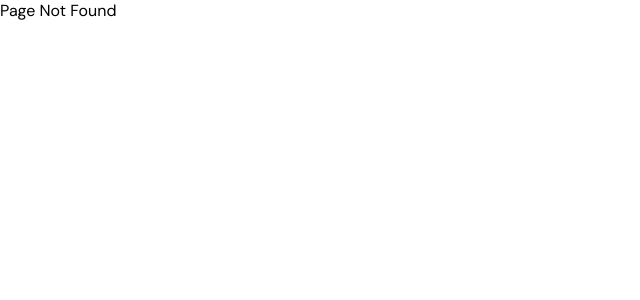
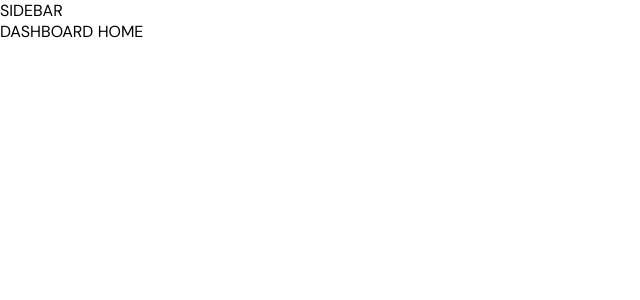
Before and after one commit to Arn-v/NeuraVolt-Frontend, a React (Create React App) app in the folder neuravolt-frontend/: page /dashboard in a window 1280 px wide. Before the commit this address had no page. Shown: the top 300 px of the page, without its empty margins (0-640 px from the left). Built offline with nearby package versions, Linux system fonts and the light colour scheme.

Commit message:
adding routes for dashboard

```diff
--- a/neuravolt-frontend/src/App.js
+++ b/neuravolt-frontend/src/App.js
@@ -2,6 +2,11 @@ import { Routes, Route } from "react-router-dom";
 import HomePage from "./Pages/HomePage";
 import LoginPage from "./Pages/LoginPage";
 import ContactPage from "./Pages/ContactPage";
+import DashboardPage from "./Pages/DashboardPage";
+import Inbox from "./Pages/Dashboard/Inbox";
+import Predictions from "./Pages/Dashboard/Predictions";
+import Analytics from "./Pages/Dashboard/Analytics";
+import DashboardHome from "./Pages/Dashboard/DashboardHome";
 
 
 function App()
@@ -15,6 +20,21 @@ function App()
             <Route path="/login" element={ <LoginPage/> } />
             <Route path="/contact-sales" element={<ContactPage/> } />
 
+            <Route path="/dashboard" element={<DashboardPage/> }>
+
+              <Route index element={<DashboardHome />} />
+              <Route path="inbox" element={ <Inbox/> }  />
+              <Route path="predictions" element={<Predictions />}  />
+              <Route path="analytics" element={<Analytics />}  />
+              {/* <Route path="/consumer-reports" element=  />
+              <Route path="/weather" element=  />
+              <Route path="/api-keys" element=  />
+              <Route path="/contact-us" element=  />
+              <Route path="/profile" element=  />
+              <Route path="/aetting" element=  /> */}
+
+            </Route>
+
             <Route path="*" element={ <div>Page Not Found</div>} />
         </Routes>
     </div>
--- /dev/null
+++ b/neuravolt-frontend/src/Pages/Dashboard/Analytics.js
@@ -0,0 +1,13 @@
+
+
+function Analytics()
+{
+
+    return(
+        <div>
+            ANALYTICS PAGE
+        </div>
+    )
+}
+
+export default Analytics ;
--- /dev/null
+++ b/neuravolt-frontend/src/Pages/Dashboard/DashboardHome.js
@@ -0,0 +1,14 @@
+
+
+function DashboardHome()
+{
+
+    return(
+        <div>
+            DASHBOARD HOME
+        </div>
+    )
+}
+
+
+export default DashboardHome ;
--- /dev/null
+++ b/neuravolt-frontend/src/Pages/Dashboard/Inbox.js
@@ -0,0 +1,13 @@
+
+
+function Inbox()
+{
+
+    return(
+        <div>
+            INBOX PAGE
+        </div>
+    )
+}
+
+export default Inbox ;
--- /dev/null
+++ b/neuravolt-frontend/src/Pages/Dashboard/Predictions.js
@@ -0,0 +1,13 @@
+
+
+function Predictions()
+{
+
+    return(
+        <div>
+            PREDICTIONS PAGE
+        </div>
+    )
+}
+
+export default Predictions ;
--- /dev/null
+++ b/neuravolt-frontend/src/Pages/DashboardPage.js
@@ -0,0 +1,15 @@
+import { Outlet } from "react-router-dom";
+
+function DashboardPage()
+{
+
+    return(
+        <div>
+            SIDEBAR
+            <Outlet />
+        </div>
+    )
+}
+
+
+export default DashboardPage ;
```
